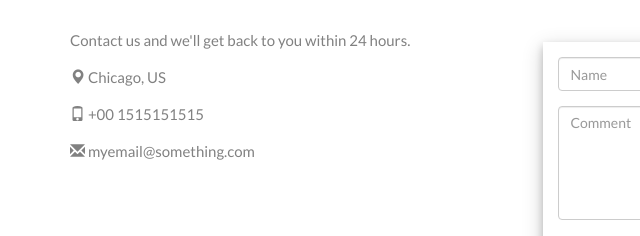
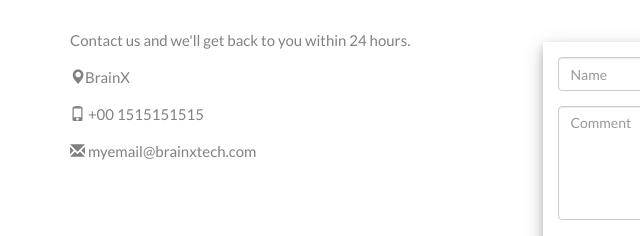
Before and after one commit to afifurrehman-brainx/umairTasks-DigitalAdvertiser, a plain HTML site: page index.html in a window 1280 px wide. Shown: the part 2890-3126 px from the top of the page, 0-640 px from the left. Drawn offline with nearby package versions, Linux system fonts and the light colour scheme.

Commit message:
remove extra spaces

```diff
--- a/index.html
+++ b/index.html
@@ -232,7 +232,6 @@
             }
         }
 
-
         .jumbotron {
             margin-bottom: 0;
             align-items: center;
@@ -249,7 +248,6 @@
         .jumbotron-body a {
             color: #f4511e !important;
         }
-
 
         .jumbotron-body a:hover {
             border-color: #f4511e !important;
@@ -404,7 +402,6 @@
         <div class="container">
             <div class="row">
                 <div class="col-sm-4">
-                    <!-- <span class="glyphicon glyphicon-globe logo slideanim"></span> -->
 
                     <img src="test6.jpg" alt="" height="300px" width="100%">
 
@@ -468,9 +465,9 @@
             <div class="row">
                 <div class="col-sm-5">
                     <p>Contact us and we'll get back to you within 24 hours.</p>
-                    <p><span class="glyphicon glyphicon-map-marker"></span> Chicago, US</p>
+                    <p><span class="glyphicon glyphicon-map-marker"></span>BrainX</p>
                     <p><span class="glyphicon glyphicon-phone"></span> +00 1515151515</p>
-                    <p><span class="glyphicon glyphicon-envelope"></span> myemail@something.com</p>
+                    <p><span class="glyphicon glyphicon-envelope"></span> myemail@brainxtech.com</p>
                 </div>
                 <div class="col-sm-7 slideanim contact-form">
                     <div class="row">
@@ -494,9 +491,6 @@
         </div>
 
     </div>
-
-    <!-- Image of location/map -->
-    <!-- <img src="/w3images/map.jpg" class="w3-image w3-greyscale-min" style="width:100%"> -->
 
     <footer class="container-fluid text-center">
         <a href="#myPage" title="To Top">
```
